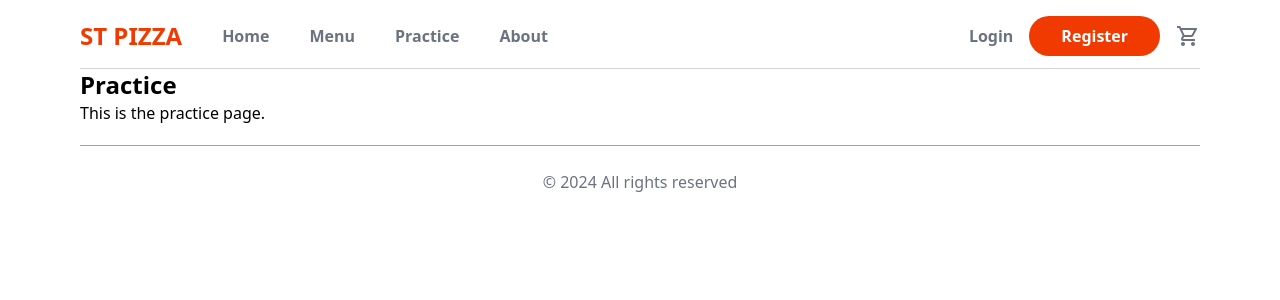
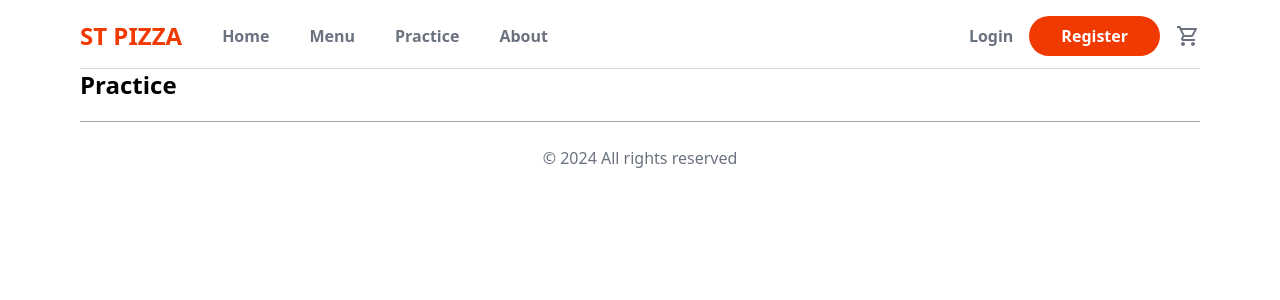
Before and after one commit to ParthN242/food-ordering-pro, a React (Vite) app in the folder Frontend/: page /practice in a window 1280 px wide. Shown: the top 300 px of the page. Built offline with nearby package versions, Linux system fonts and the light colour scheme; no server answers.

Commit message:
Revert "Merge pull request #7 from ParthN242/feat/add-desciption-in-practice-page"
This reverts commit 2f2c6b29bb7396fda08a297ed4fc49116c867500, reversing
changes made to 87446c412302a483c6cf04e9dbfa16d64f7b702c.

```diff
--- a/Frontend/src/Pages/Practice/Pratice.jsx
+++ b/Frontend/src/Pages/Practice/Pratice.jsx
@@ -1,8 +1,9 @@
+import React from "react";
+
 const Practice = () => {
   return (
     <div>
       <h1 className="text-2xl font-bold">Practice</h1>
-      <p>This is the practice page.</p>
     </div>
   );
 };
```
